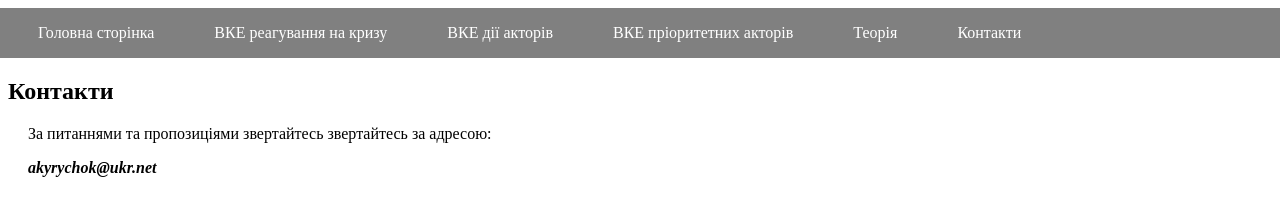
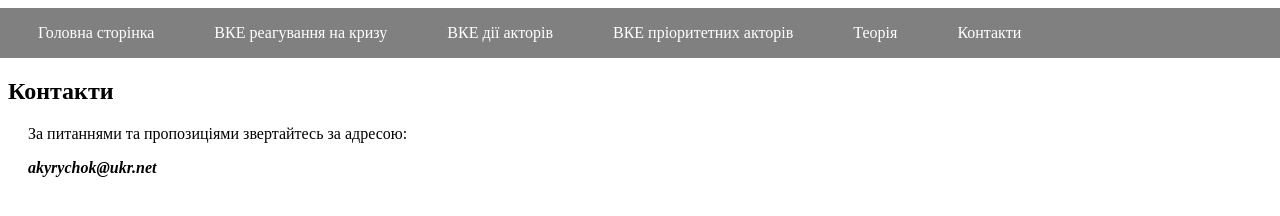
Before and after one commit to accpkpi/accpkpi.github.io, a plain HTML site: page contacts.html in a window 1280 px wide. Shown: the top 216 px of the page. Drawn offline with Linux system fonts and the light colour scheme.

Commit message:
Contacts fix

```diff
--- a/contacts.html
+++ b/contacts.html
@@ -17,7 +17,7 @@
     </ul>
 </nav>
     <h2>Контакти</h2>
-    <p>За питаннями та пропозиціями звертайтесь звертайтесь за адресою:</p>
+    <p>За питаннями та пропозиціями звертайтесь за адресою:</p>
     <p>
         <b><i>akyrychok@ukr.net</i></b>
     </p>
```
